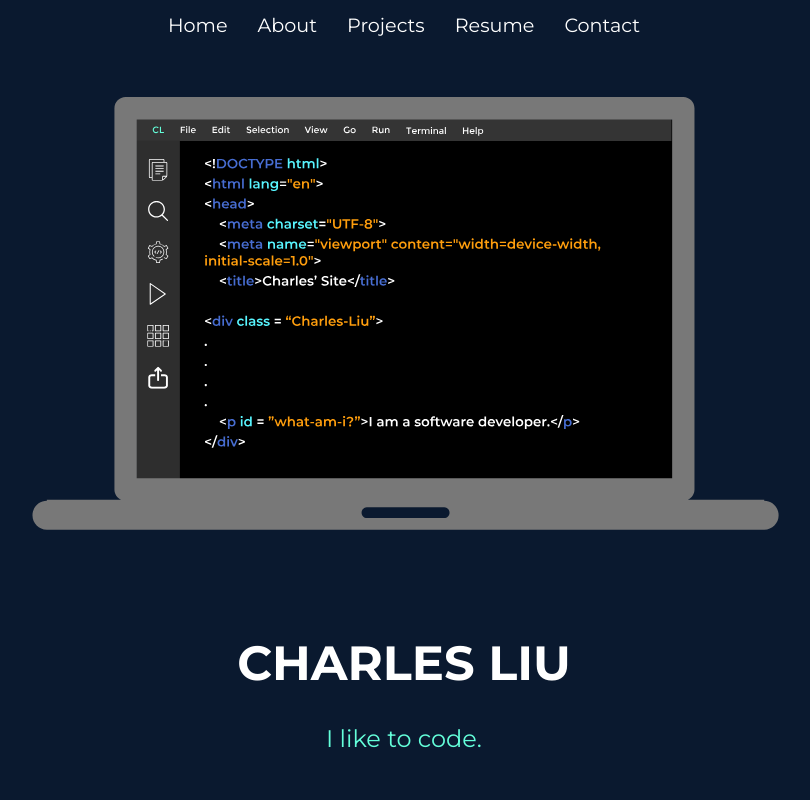
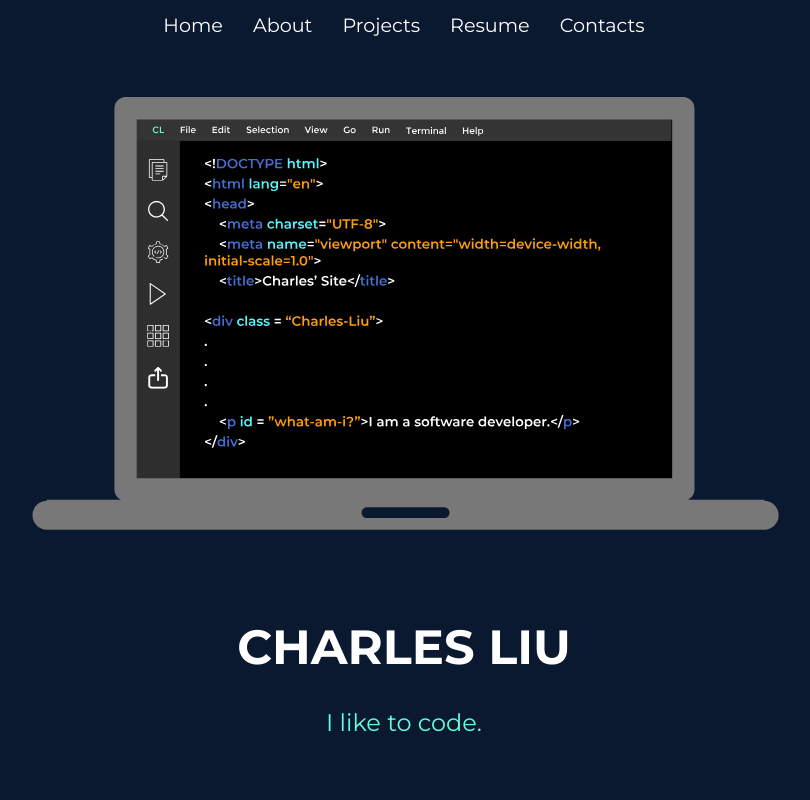
Before and after one commit to LemonFace0309/Personal-Site, a Next.js app: page / in a window 1280 px wide. Shown: the top 800 px of the page, without its empty margins (236-1046 px from the left). Built offline with nearby package versions, Linux system fonts and the light colour scheme.

Commit message:
created side drawer for mobile users

```diff
--- a/components/Navigation/Header.js
+++ b/components/Navigation/Header.js
@@ -3,6 +3,7 @@ import Image from 'next/image'
 import styles from './Header.module.css'
 
 import Toolbar from './Toolbar/Toolbar'
+import SideDrawer from './SideDrawer/SideDrawer'
 
 const Header = () => {
   const [showSideDrawer, setShowSideDrawer] = useState(false)
@@ -11,23 +12,26 @@ const Header = () => {
     setShowSideDrawer(false)
   }
 
+  const sideDrawerOpenHandler = () => {
+    setShowSideDrawer(true)
+  }
+
   const sideDrawerToggleHandler = () => {
-    // this.setState(
-    //   (prevState) => ({ showSideDrawer: !prevState.showSideDrawer }),
-    //   // function is asyncronous so needs prevState argument to avoid bugs
-    // )
     setShowSideDrawer(!showSideDrawer)
   }
 
   return (
     <div className={styles.header}>
       <div className={styles.banner}>
-        <Toolbar toggle={sideDrawerToggleHandler} />
-        {/* <SideDrawer
+        <Toolbar
+          toggle={sideDrawerToggleHandler}
+          closed={sideDrawerClosedHandler}
+        />
+        <SideDrawer
           open={showSideDrawer}
+          opened={sideDrawerOpenHandler}
           closed={sideDrawerClosedHandler}
-          isAuth={props.isAuth}
-        /> */}
+        />
         <div className={styles.laptop}>
           <Image
             src="/images/laptop.svg"
--- a/components/Navigation/Header.module.css
+++ b/components/Navigation/Header.module.css
@@ -34,7 +34,7 @@
   flex: 1 1 0px;
   /* margin-bottom: 5rem; */
   position: relative;
-  top: 2rem;
+  top: 1rem;
 }
 
 .coding {
--- a/components/Navigation/NavigationItems/NavigationItems.js
+++ b/components/Navigation/NavigationItems/NavigationItems.js
@@ -1,23 +1,23 @@
 import Link from 'next/link'
 
-function NavigationItems() {
+function NavigationItems(props) {
+  const renderItem = (link, tag) => {
+    return (
+      <li key={tag}>
+        <Link href={link}>
+          <a onClick={() => props.closed()}>{tag}</a>
+        </Link>
+      </li>
+    )
+  }
+
   return (
     <ul>
-      <li>
-        <Link href="/">Home</Link>
-      </li>
-      <li>
-        <Link href="/">About</Link>
-      </li>
-      <li>
-        <Link href="/">Projects</Link>
-      </li>
-      <li>
-        <Link href="/">Resume</Link>
-      </li>
-      <li>
-        <Link href="/">Contact</Link>
-      </li>
+      {renderItem('/', 'Home')}
+      {renderItem('/', 'About')}
+      {renderItem('/', 'Projects')}
+      {renderItem('/', 'Resume')}
+      {renderItem('/', 'Contacts')}
     </ul>
   )
 }
--- a/components/Navigation/SideDrawer/DrawerToggle/DrawerToggle.js
+++ b/components/Navigation/SideDrawer/DrawerToggle/DrawerToggle.js
@@ -4,7 +4,7 @@ import styles from './DrawerToggle.module.css'
 
 function DrawerToggle(props) {
   return (
-    <div className={styles.DrawerToggle} onClick={props.clicked}>
+    <div className={styles.DrawerToggle} onClick={() => props.clicked()}>
       <MenuIcon fontSize="large" />
     </div>
   )
--- a/components/Navigation/SideDrawer/DrawerToggle/DrawerToggle.module.css
+++ b/components/Navigation/SideDrawer/DrawerToggle/DrawerToggle.module.css
@@ -1,5 +1,11 @@
+.DrawerToggle {
+  position: absolute;
+  top: 10px;
+  left: 10px;
+}
+
 @media (min-width: 480px) {
-    .DrawerToggle {
-        display: none;
-    }
+  .DrawerToggle {
+    display: none;
+  }
 }
--- /dev/null
+++ b/components/Navigation/SideDrawer/SideDrawer.js
@@ -0,0 +1,24 @@
+import SwipeableDrawer from '@material-ui/core/SwipeableDrawer'
+
+import styles from './SideDrawer.module.css'
+import NavigationItems from '../NavigationItems/NavigationItems'
+
+function SideDrawer(props) {
+  const items =  (
+      <div className={styles.navContainer}>
+          <NavigationItems closed={props.closed} />
+      </div>
+  )
+
+  return (
+    <SwipeableDrawer
+      open={props.open}
+      onClose={props.closed}
+      onOpen={props.opened}
+    >
+      {items}
+    </SwipeableDrawer>
+  )
+}
+
+export default SideDrawer
--- /dev/null
+++ b/components/Navigation/SideDrawer/SideDrawer.module.css
@@ -0,0 +1,23 @@
+.navContainer {
+  width: 200px;
+  height: 100%;
+  background-color: #69728c;
+}
+
+.navContainer ul {
+  color: white;
+  width: 100%;
+  height: 100%;
+  padding: 0;
+  padding-top: 20px;
+  display: flex;
+  flex-direction: column;
+  justify-content: flex-start;
+  align-items: center;
+  list-style: none;
+}
+
+.navContainer ul li {
+  padding: 10px 0px;
+  font-size: 1.2rem;
+}
--- a/components/Navigation/Toolbar/Toolbar.js
+++ b/components/Navigation/Toolbar/Toolbar.js
@@ -7,7 +7,7 @@ const Nav = (props) => {
     <header className={styles.header}>
       <DrawerToggle clicked={props.toggle} />
       <nav className={styles.navbar}>
-        <NavigationItems />
+        <NavigationItems closed={props.closed} />
       </nav>
     </header>
   )
```
